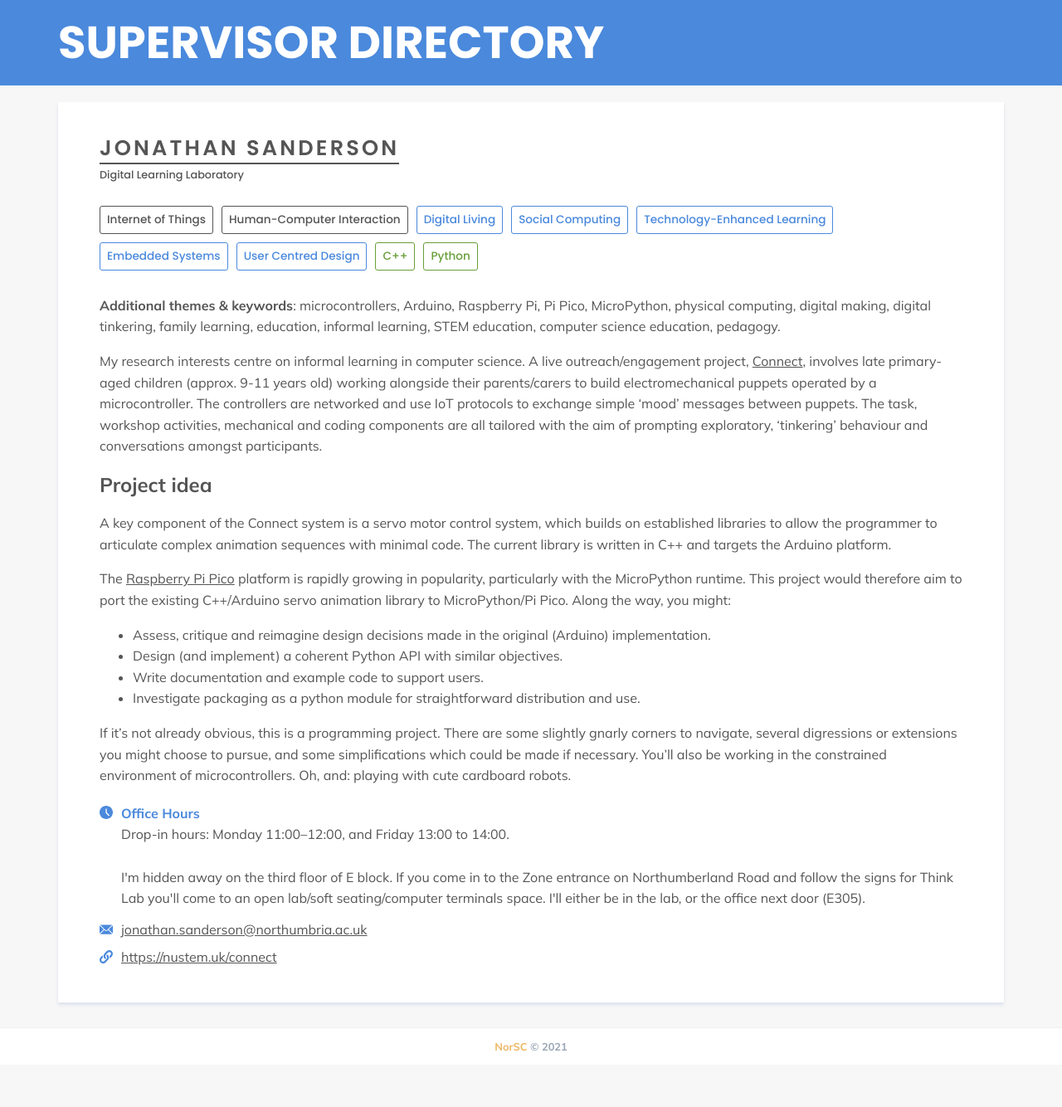
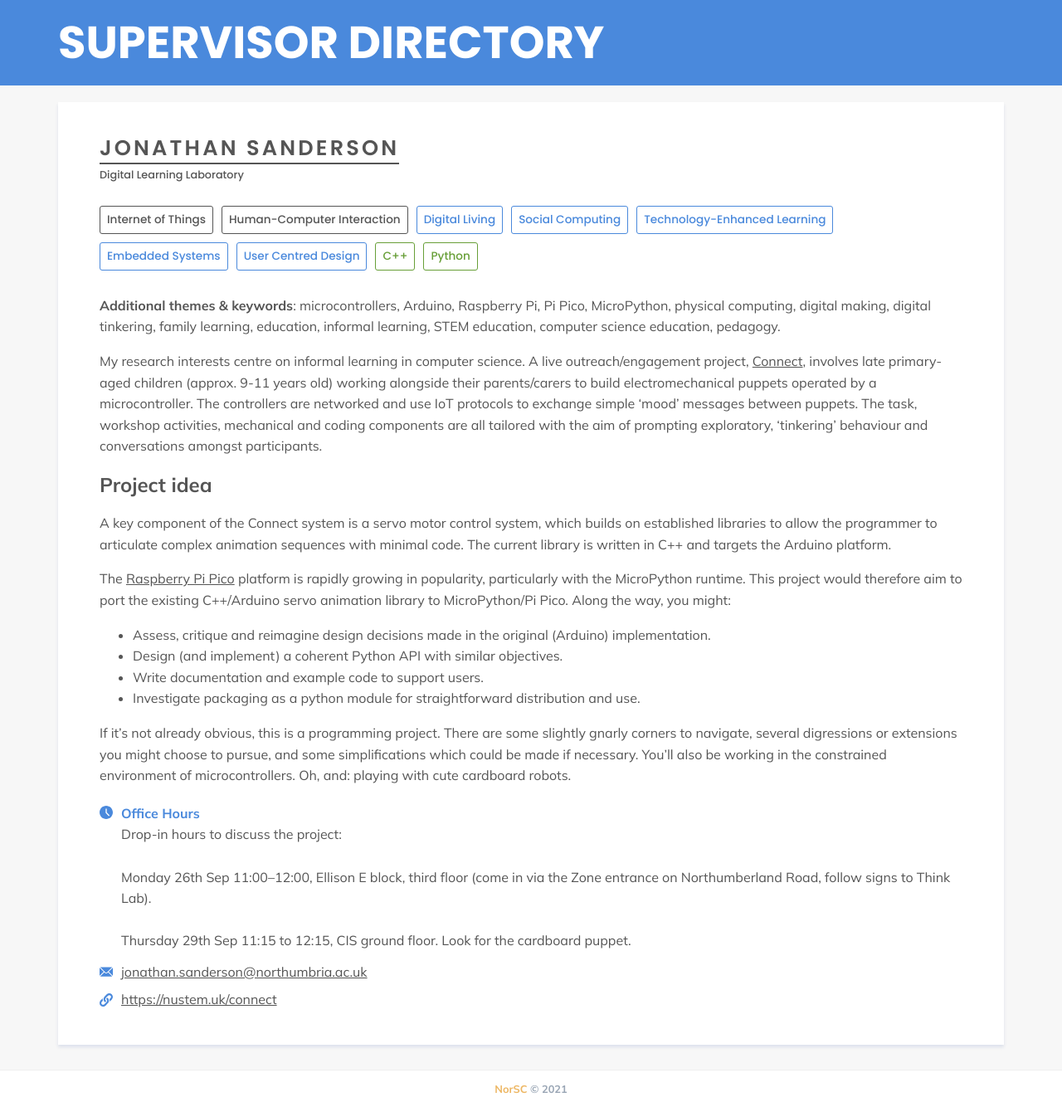
Before and after one commit to NorSC/supervisor-search, a Jekyll site: the page built from _supervisors/jonathan-sanderson.md, in a window 1280 px wide. Shown: the whole page at 83% size. Built offline with Jekyll 4.4.1, drawn with Linux system fonts in a browser that asks for light colours; a script that is not in the unit is left out; before the commit the page ends 1283 px from its top, so only the background shows below that.

Commit message:
Update Supervisors “jonathan-sanderson”

```diff
--- a/_supervisors/jonathan-sanderson.md
+++ b/_supervisors/jonathan-sanderson.md
@@ -6,11 +6,14 @@ available_msc: false
 available_phd: false
 email: jonathan.sanderson@northumbria.ac.uk
 website: https://nustem.uk/connect
-office_hours: >
-  Drop-in hours: Monday 11:00–12:00, and Friday 13:00 to 14:00.
+office_hours: >-
+  Drop-in hours to discuss the project:
 
 
-  I'm hidden away on the third floor of E block. If you come in to the Zone entrance on Northumberland Road and follow the signs for Think Lab you'll come to an open lab/soft seating/computer terminals space. I'll either be in the lab, or the office next door (E305).
+  Monday 26th Sep 11:00–12:00, Ellison E block, third floor (come in via the Zone entrance on Northumberland Road, follow signs to Think Lab).
+
+
+  Thursday 29th Sep 11:15 to 12:15, CIS ground floor. Look for the cardboard puppet.
 research_group: Digital Learning Laboratory
 research_themes:
   - Internet of Things
```
